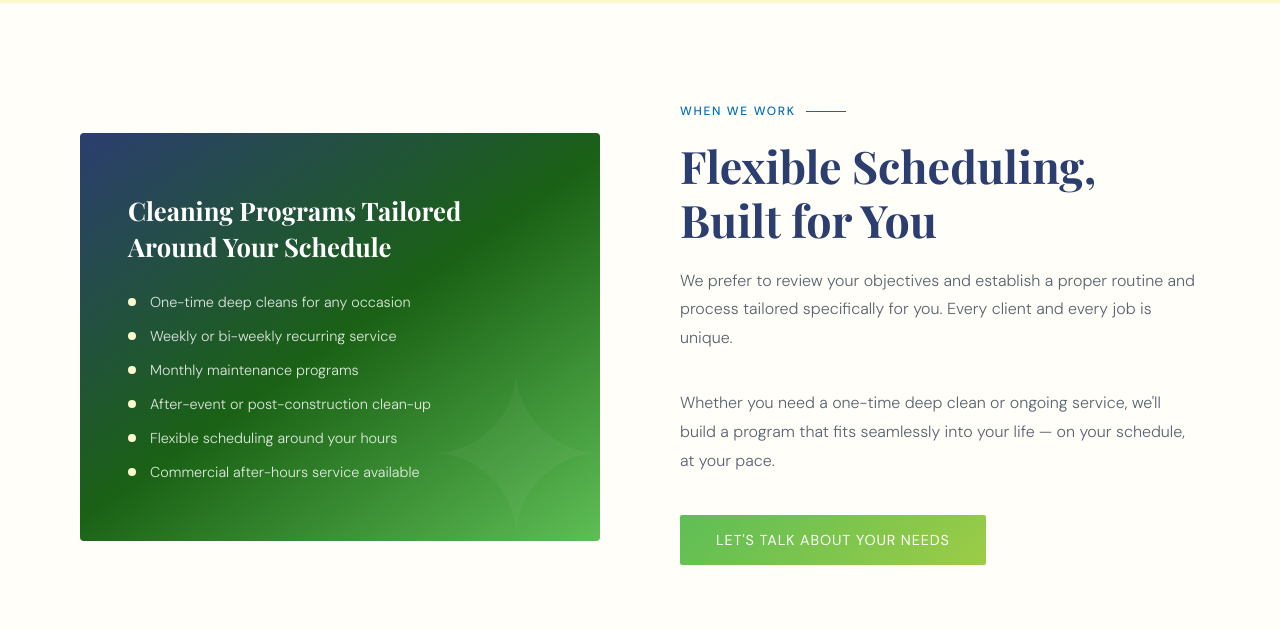
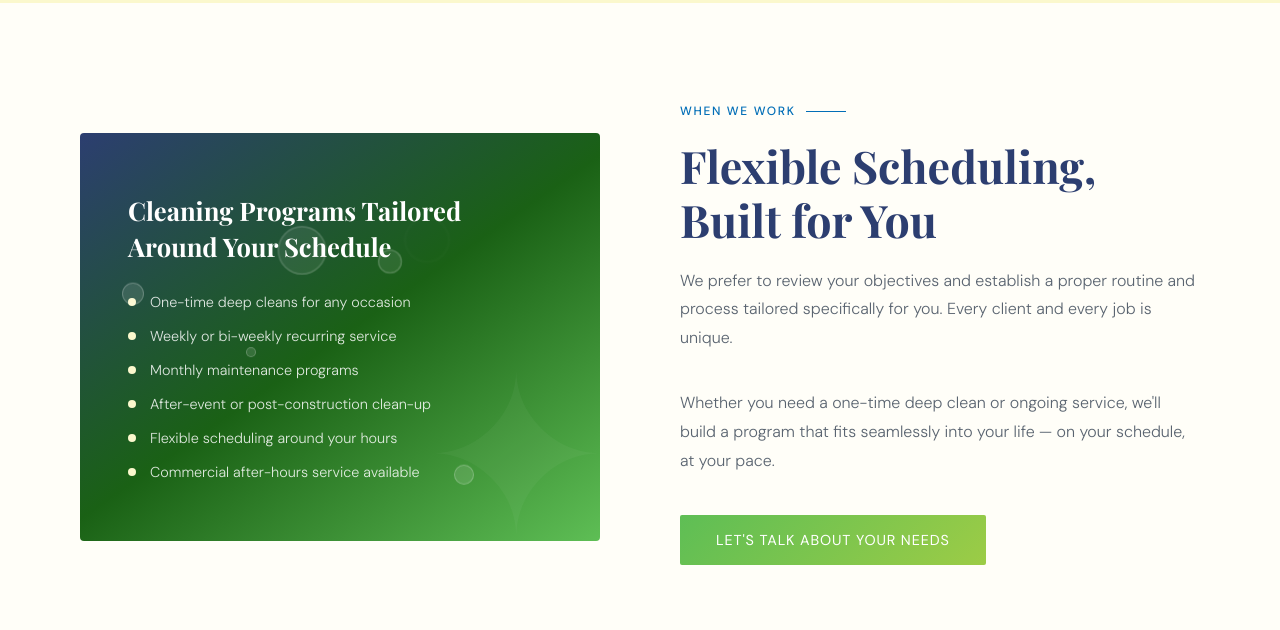
Before and after one commit to Pldv1127/paisante-cleaning, a Next.js app: page / in a window 1280 px wide. Shown: the part 4400-5030 px from the top of the page. Built offline with nearby package versions, Linux system fonts and the light colour scheme; no server answers; the database is empty; a web font is replaced by a local one.

Commit message:
popping bubbles animation

```diff
--- a/src/app/globals.css
+++ b/src/app/globals.css
@@ -767,6 +767,24 @@ footer { background: linear-gradient(135deg, #1B2A5A 0%, #2C3E70 100%); padding:
   100% { transform: translateY(-110vh) scale(1.1); opacity: 0; }
 }
 
+/* Schedule card bubbles — rise then pop */
+.bubble-schedule {
+  position: absolute;
+  bottom: -40px;
+  border-radius: 50%;
+  background: rgba(255,255,255,0.15);
+  border: 1px solid rgba(255,255,255,0.28);
+  animation: bubble-rise-pop linear infinite;
+}
+@keyframes bubble-rise-pop {
+  0%   { transform: translateY(0)     scale(1);   opacity: 0;    }
+  8%   { transform: translateY(-20px) scale(1);   opacity: 0.85; }
+  70%  { transform: translateY(-300px) scale(1);   opacity: 0.8;  }
+  80%  { transform: translateY(-320px) scale(1.9); opacity: 0.45; }
+  88%  { transform: translateY(-332px) scale(2.6); opacity: 0.05; }
+  100% { transform: translateY(-332px) scale(2.6); opacity: 0;    }
+}
+
 /* ── HERO BADGE SPARKLE ── */
 .sparkle-wrap { position: relative; display: inline-flex; align-items: center; }
 .sparkle {
--- a/src/app/page.tsx
+++ b/src/app/page.tsx
@@ -219,6 +219,16 @@ export default function Home() {
         <div className="section-inner">
           <div className="schedule-inner">
             <div className="schedule-visual reveal">
+              <div className="bubbles-wrap" aria-hidden="true">
+                <div className="bubble-schedule" style={{ left: "8%",  width: "22px", height: "22px", animationDuration: "4.2s", animationDelay: "0s"   }} />
+                <div className="bubble-schedule" style={{ left: "22%", width: "14px", height: "14px", animationDuration: "5.8s", animationDelay: "1.1s"  }} />
+                <div className="bubble-schedule" style={{ left: "40%", width: "28px", height: "28px", animationDuration: "3.6s", animationDelay: "0.5s"  }} />
+                <div className="bubble-schedule" style={{ left: "58%", width: "16px", height: "16px", animationDuration: "6.1s", animationDelay: "2.3s"  }} />
+                <div className="bubble-schedule" style={{ left: "72%", width: "20px", height: "20px", animationDuration: "4.9s", animationDelay: "0.8s"  }} />
+                <div className="bubble-schedule" style={{ left: "85%", width: "12px", height: "12px", animationDuration: "5.3s", animationDelay: "1.7s"  }} />
+                <div className="bubble-schedule" style={{ left: "32%", width: "10px", height: "10px", animationDuration: "7.0s", animationDelay: "3.2s"  }} />
+                <div className="bubble-schedule" style={{ left: "65%", width: "18px", height: "18px", animationDuration: "4.5s", animationDelay: "2.9s"  }} />
+              </div>
               <h3 className="schedule-title">Cleaning Programs Tailored Around Your Schedule</h3>
               <ul className="schedule-list">
                 <li>One-time deep cleans for any occasion</li>
```
